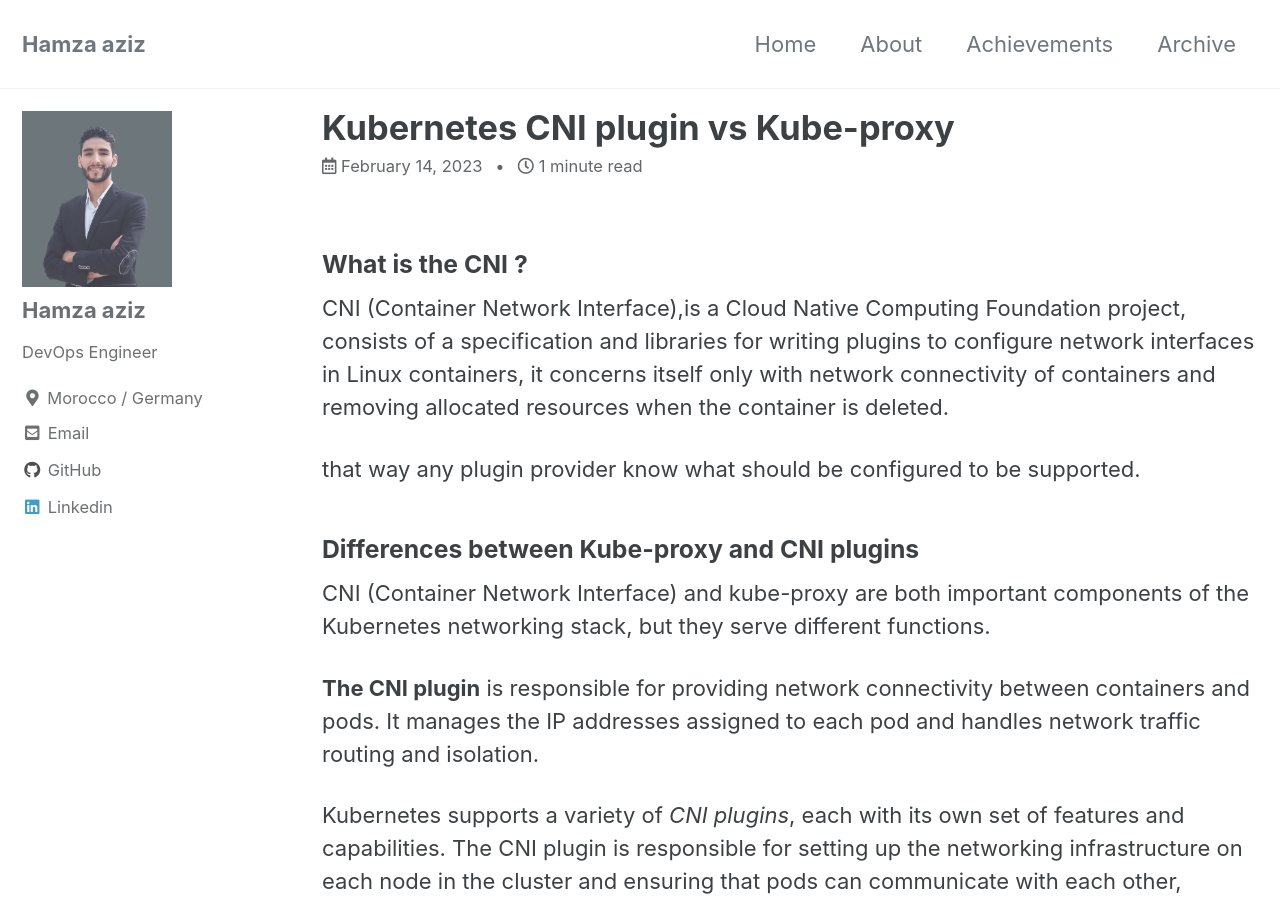
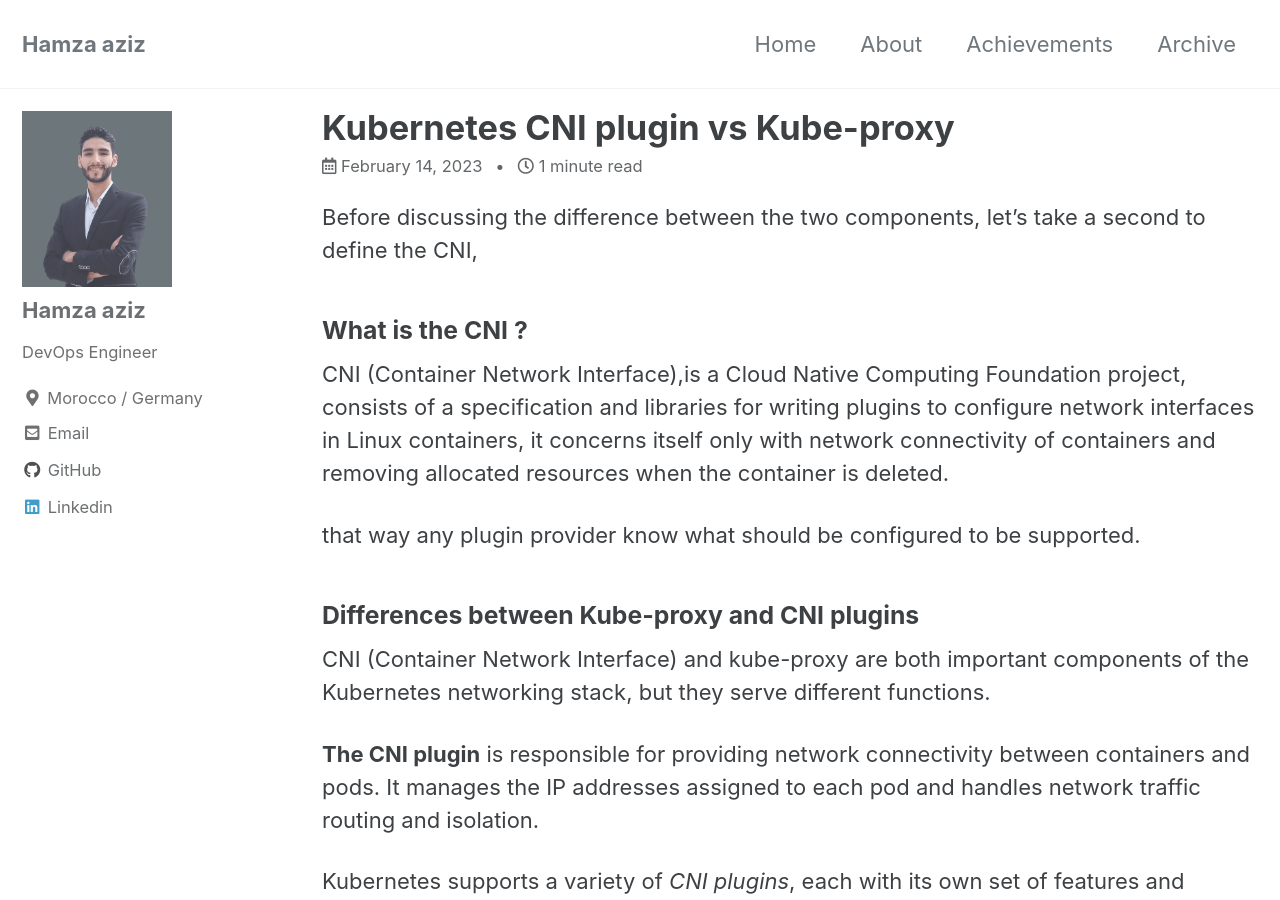
Before and after one commit to Hamza-Aziz/Hamza-Aziz.github.io, a Jekyll site: the page built from _posts/2023-02-14-kube-proxy-cni-plugin-in-k8s.md, in a window 1280 px wide and 900 px high. Built offline with Jekyll 4.4.1, drawn with Linux system fonts in a browser that asks for light colours; cached includes are drawn as plain includes; comment, search, counter and statistics services are not loaded.

Commit message:
feat: edit content

```diff
--- a/_posts/2023-02-14-kube-proxy-cni-plugin-in-k8s.md
+++ b/_posts/2023-02-14-kube-proxy-cni-plugin-in-k8s.md
@@ -12,7 +12,7 @@ output:
     html_document:
         fig_caption: yes
 ---
-
+Before discussing the difference between the two components, let's take a second to define the CNI,
 ### What is the CNI ?
 CNI (Container Network Interface),is a Cloud Native Computing Foundation project, consists of a specification and libraries for writing plugins to configure network interfaces in Linux containers, it concerns itself only with network connectivity of containers and removing allocated resources when the container is deleted.
 
```
